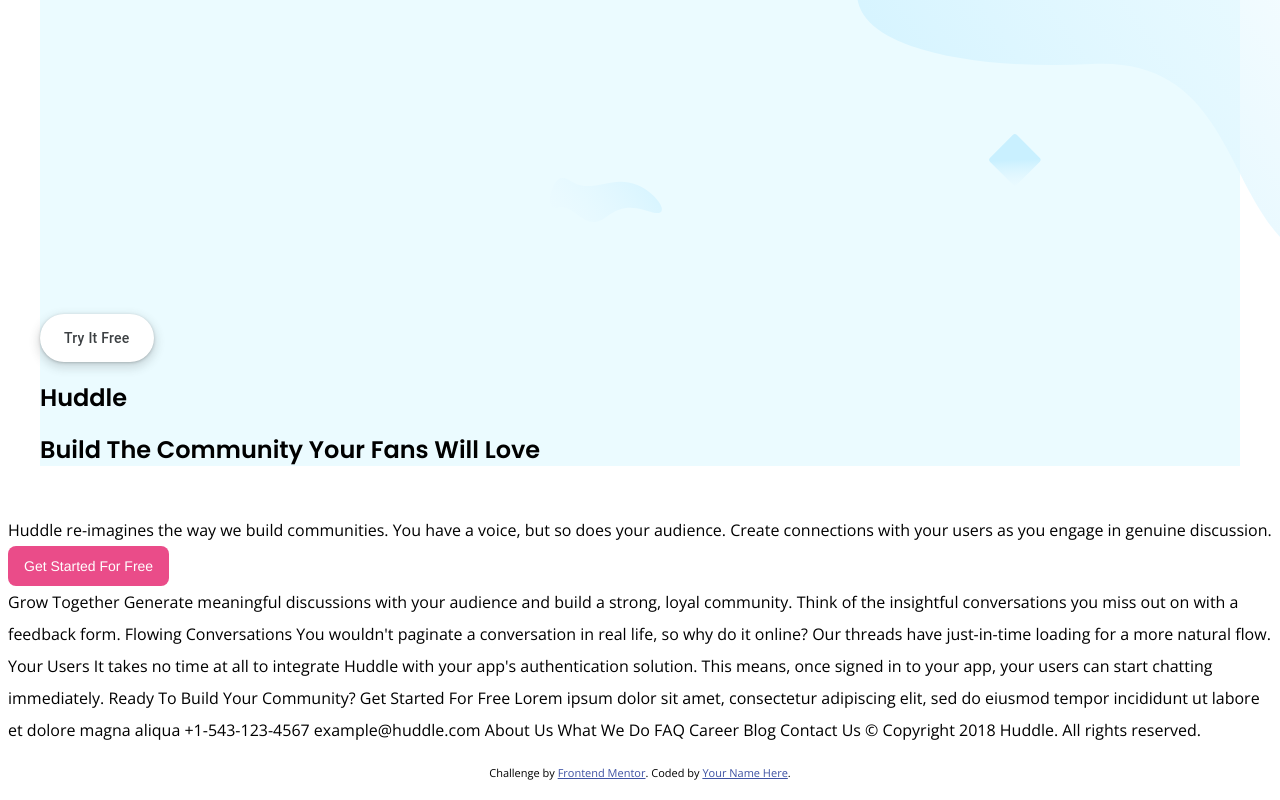
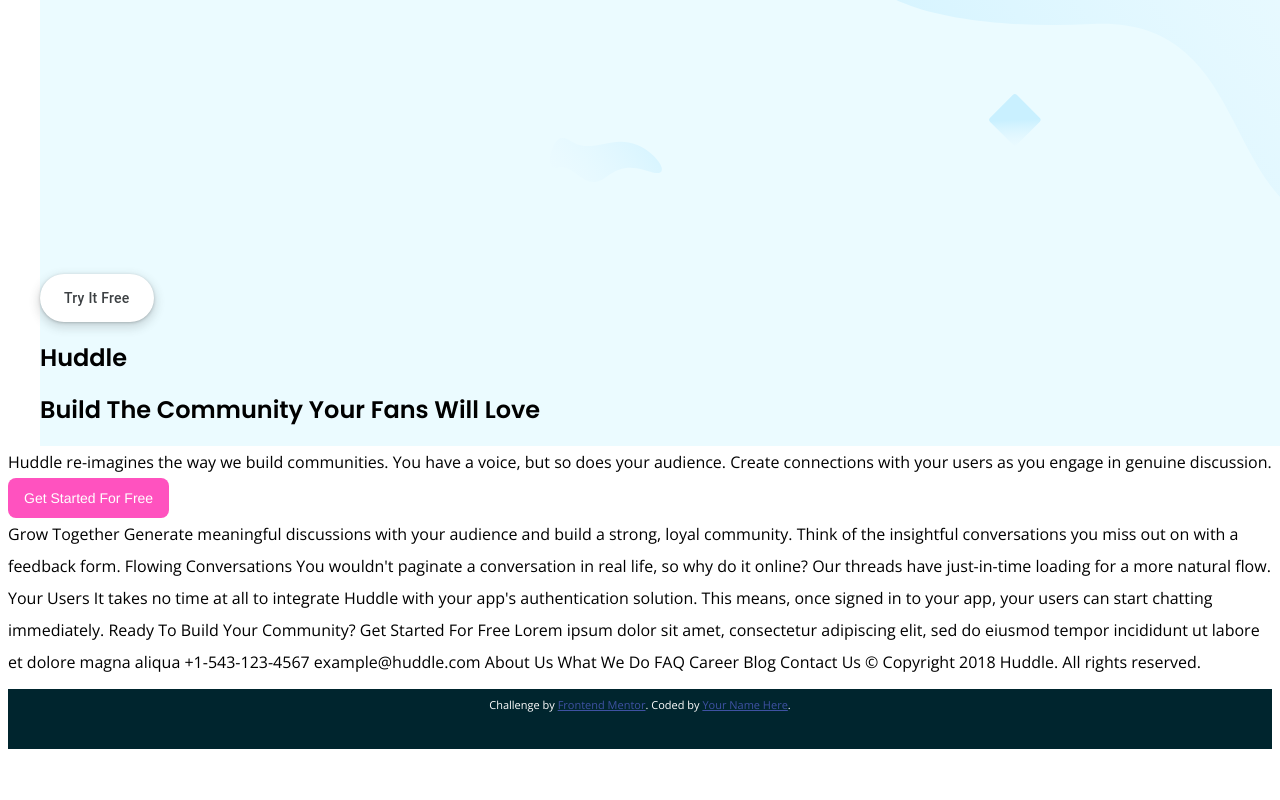
Before and after one commit to BC-MAY-21-ROR/kata-01-diseno-web-k1-cc-reilero-01, a plain HTML site: page index.html in a window 1280 px wide. Shown: the part 462-1262 px from the top of the page. After the commit the page ends 1219 px from the top, so only its background shows below. Drawn offline with nearby package versions, Linux system fonts and the light colour scheme.

Commit message:
Co-authored-by: jhanca27 <jhanca27@users.noreply.github.com>

```diff
--- a/css/css.css
+++ b/css/css.css
@@ -28,15 +28,28 @@
 
 .blue-background {
     background-color: var(--Very_Pale_Cyan);
-}
+    grid-area: a;
+  }
+
+
+
 
 .home {
     width: auto;
     max-width: 1200px;
-    margin: 3rem auto
+    margin: auto;
+    display:grid;
+    grid-template-areas: "a" "b" "c";
 
 }
 
+.footer {
+    bottom:0;
+    width:100%;
+    height:60px;   /* Height of the footer */
+    background: var(--Very_Dark_Cyan);
+    color: white;
+}
 
 
 /* CSS */
@@ -112,7 +125,7 @@
 
 /* CSS */
 .buttonPink {
-  background-color: #EA4C89;
+  background-color: var(--Pink);
   border-radius: 8px;
   border-style: none;
   box-sizing: border-box;
@@ -140,5 +153,5 @@
 
 .buttonPink:hover,
 .buttonPink:focus {
-  background-color: var(--Pink);
+  background-color: #EA4C89;
 }
--- a/index.html
+++ b/index.html
@@ -89,7 +89,7 @@
 
   &copy; Copyright 2018 Huddle. All rights reserved.
 
-  <footer>
+  <footer class="footer">
     <p class="attribution">
       Challenge by <a href="https://www.frontendmentor.io?ref=challenge" target="_blank">Frontend Mentor</a>.
       Coded by <a href="#">Your Name Here</a>.
```
